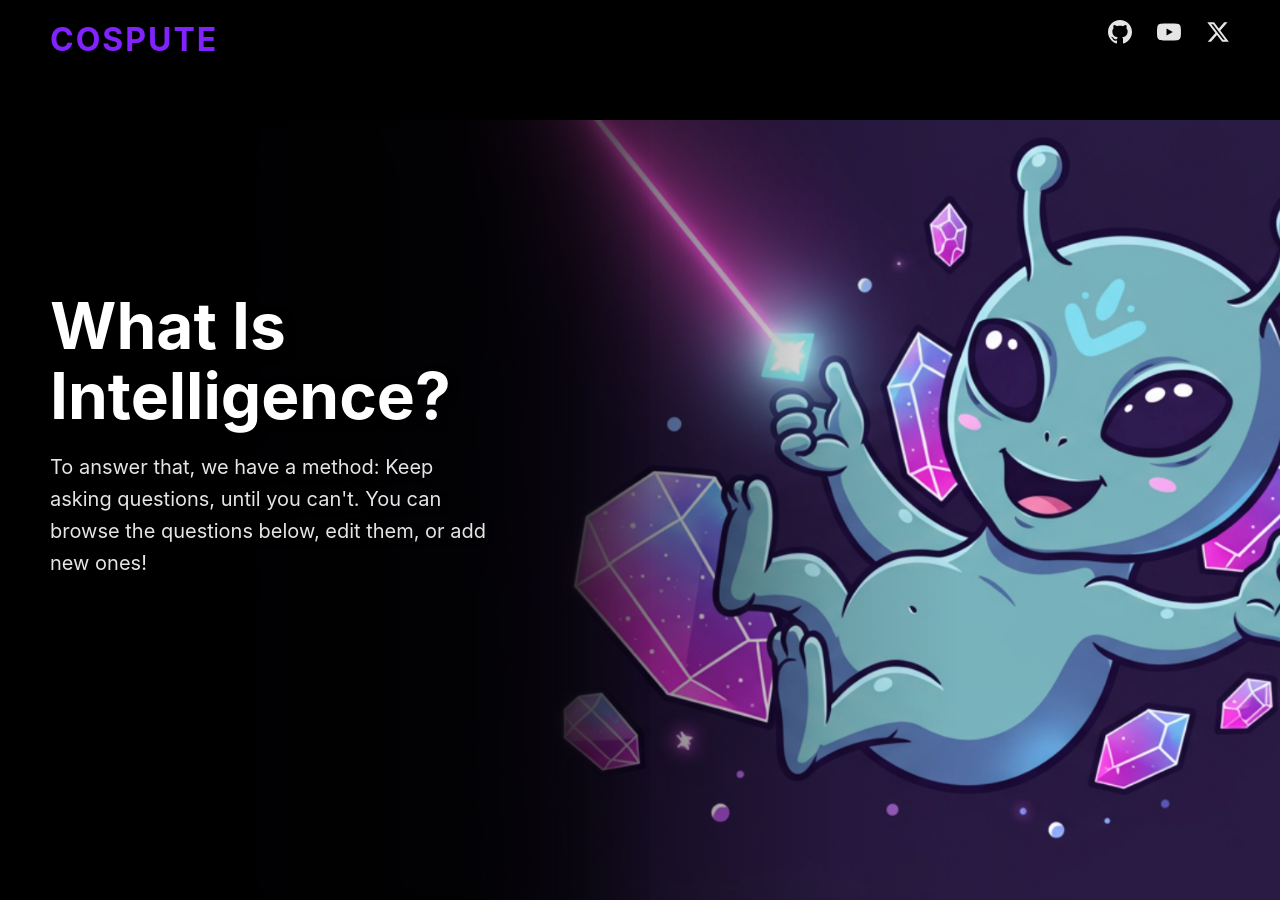
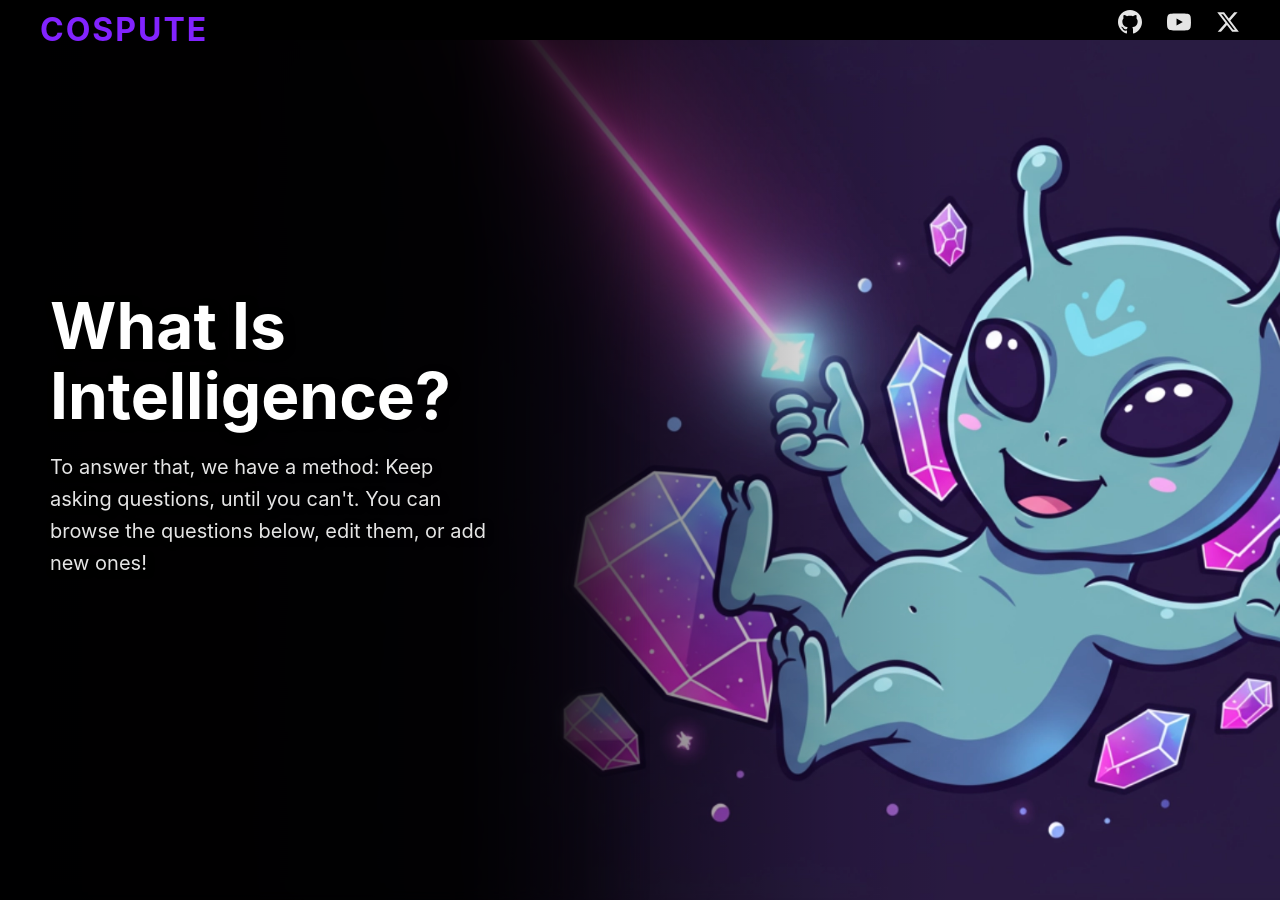
Before and after one commit to cospute/cospute.github.io, a Jekyll site: the page built from index.html, in a window 1280 px wide and 900 px high. Built offline with Jekyll 4.4.1, drawn with Linux system fonts in a browser that asks for light colours.

Commit message:
Update style.css

```diff
--- a/assets/css/style.css
+++ b/assets/css/style.css
@@ -20,11 +20,11 @@ header {
     position: fixed;
     top: 0;
     width: 100%;
-    height: 120px;
+    height: 40px;
     display: flex;
     justify-content: space-between;
     align-items: flex-start;
-    padding: 20px 50px;
+    padding: 10px 40px;
     z-index: 1000;
     background: #000;
 }
@@ -34,8 +34,6 @@ header {
     font-weight: 700;
     color: #8223ff;
     letter-spacing: 2px;
-    cursor: pointer;
-    text-shadow: 2px 2px 4px rgba(0,0,0,0.5);
     position: relative;
     z-index: 1;
 }
```
